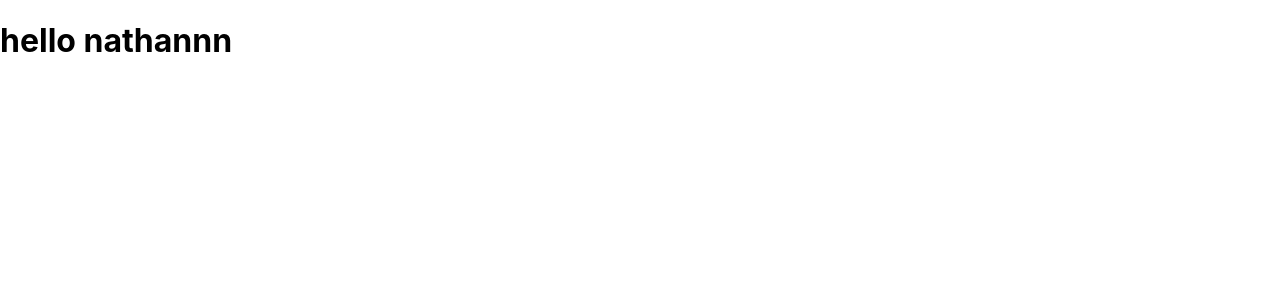
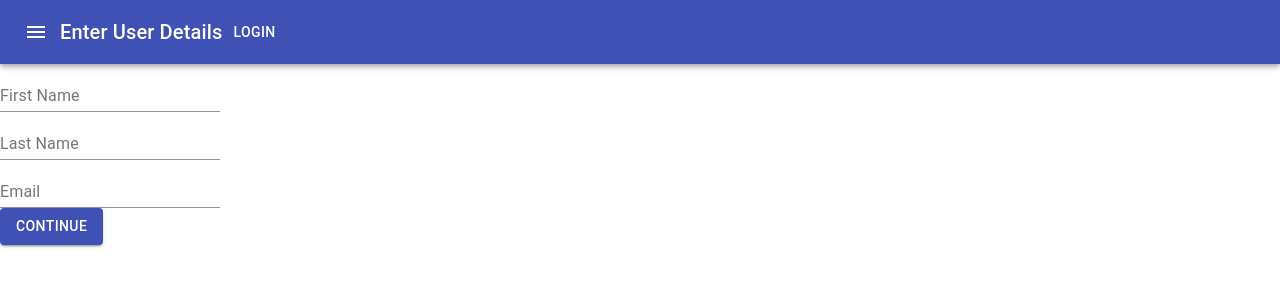
Before and after one commit to nathanjh-28/react-multi-step-form, a React (Create React App) app: page / in a window 1280 px wide. Shown: the top 300 px of the page. Built offline with nearby package versions, Linux system fonts and the light colour scheme.

Commit message:
user details and personal forms complete

```diff
--- a/package.json
+++ b/package.json
@@ -4,6 +4,7 @@
   "private": true,
   "dependencies": {
     "@material-ui/core": "^4.11.3",
+    "@material-ui/icons": "^4.11.2",
     "@testing-library/jest-dom": "^5.11.9",
     "@testing-library/react": "^11.2.5",
     "@testing-library/user-event": "^12.7.1",
--- a/src/components/FormPersonalDetails.js
+++ b/src/components/FormPersonalDetails.js
@@ -0,0 +1,96 @@
+import React, { Component } from 'react'
+import { MuiThemeProvider } from '@material-ui/core/styles';
+import AppBar from '@material-ui/core/AppBar';
+import TextField from '@material-ui/core/TextField';
+import Button from '@material-ui/core/Button';
+import Toolbar from '@material-ui/core/Toolbar'
+import IconButton from '@material-ui/core/IconButton'
+import MenuIcon from '@material-ui/icons/Menu'
+import Typography from '@material-ui/core/Typography'
+
+
+import { makeStyles, ThemeProvider, createMuiTheme } from '@material-ui/core/styles'
+
+const theme = createMuiTheme({
+    typography: {
+        h2: {
+            fontSize: 36,
+            marginBottom: 15,
+        }
+    }
+})
+
+export class FormUserPersonalDetails extends Component {
+
+    continue = e => {
+        e.preventDefault();
+        this.props.nextStep();
+    }
+    back = e => {
+        e.preventDefault();
+        this.props.prevStep();
+    }
+
+    render() {
+        const { values, handleChange } = this.props;
+        return (
+            <ThemeProvider theme={theme}>
+                <AppBar position="static">
+                    <Toolbar>
+                        <IconButton edge="start" color="inherit" aria-label="menu">
+                            <MenuIcon />
+                        </IconButton>
+                        <Typography variant="h6">
+                            Enter Personal Details
+                        </Typography>
+                        <Button color="inherit">Login</Button>
+                    </Toolbar>
+                </AppBar>
+                <TextField
+                    hinttext="Enter Your Occupation"
+                    label="Occupation"
+                    onChange={handleChange('occupation')}
+                    defaultValue={values.occupation}
+                />
+                <br />
+                <TextField
+                    hinttext="Enter Your City"
+                    label="City"
+                    onChange={handleChange('city')}
+                    defaultValue={values.city}
+                />
+                <br />
+                <TextField
+                    hinttext="Enter Your Bio"
+                    label="Bio"
+                    onChange={handleChange('bio')}
+                    defaultValue={values.bio}
+                />
+                <br />
+                <Button
+                    variant="contained"
+                    label="Previous"
+                    color='secondary'
+                    onClick={this.back}
+                >Previous</Button>
+                <Button
+                    variant="contained"
+                    label="Continue"
+                    color='primary'
+                    onClick={this.continue}
+                >Continue</Button>
+
+
+                {/* <TextField
+                        hinttext="Enter your first name"
+                        floatinglabeltext="First Name"
+                        onChange={handleChange('firstName')}
+
+                    /> */}
+
+            </ThemeProvider>
+        )
+    }
+}
+
+export default FormUserPersonalDetails
--- a/src/components/FormUserDetails.js
+++ b/src/components/FormUserDetails.js
@@ -1,11 +1,84 @@
 import React, { Component } from 'react'
+import { MuiThemeProvider } from '@material-ui/core/styles';
+import AppBar from '@material-ui/core/AppBar';
+import TextField from '@material-ui/core/TextField';
+import Button from '@material-ui/core/Button';
+import Toolbar from '@material-ui/core/Toolbar'
+import IconButton from '@material-ui/core/IconButton'
+import MenuIcon from '@material-ui/icons/Menu'
+import Typography from '@material-ui/core/Typography'
+
+
+import { makeStyles, ThemeProvider, createMuiTheme } from '@material-ui/core/styles'
+
+const theme = createMuiTheme({
+    typography: {
+        h2: {
+            fontSize: 36,
+            marginBottom: 15,
+        }
+    }
+})
 
 export class FormUserDetails extends Component {
+
+    continue = e => {
+        e.preventDefault();
+        this.props.nextStep();
+    }
+
     render() {
+        const { values, handleChange } = this.props;
         return (
-            <div>
-                <h1>hello nathannn</h1>
-            </div>
+            <ThemeProvider theme={theme}>
+                <AppBar position="static">
+                    <Toolbar>
+                        <IconButton edge="start" color="inherit" aria-label="menu">
+                            <MenuIcon />
+                        </IconButton>
+                        <Typography variant="h6">
+                            Enter User Details
+                        </Typography>
+                        <Button color="inherit">Login</Button>
+                    </Toolbar>
+                </AppBar>
+                <TextField
+                    hinttext="Enter Your First Name"
+                    label="First Name"
+                    onChange={handleChange('firstName')}
+                    defaultValue={values.firstName}
+                />
+                <br />
+                <TextField
+                    hinttext="Enter Your Last Name"
+                    label="Last Name"
+                    onChange={handleChange('lastName')}
+                    defaultValue={values.lastName}
+                />
+                <br />
+                <TextField
+                    hinttext="Enter Your Email"
+                    label="Email"
+                    onChange={handleChange('email')}
+                    defaultValue={values.email}
+                />
+                <br />
+                <Button
+                    variant="contained"
+                    label="Continue"
+                    color='primary'
+                    onClick={this.continue}
+                >Continue</Button>
+
+
+                {/* <TextField
+                        hinttext="Enter your first name"
+                        floatinglabeltext="First Name"
+                        onChange={handleChange('firstName')}
+
+                    /> */}
+
+            </ThemeProvider>
         )
     }
 }
--- a/src/components/UserForm.js
+++ b/src/components/UserForm.js
@@ -1,5 +1,6 @@
 import React, { Component } from 'react'
 import FormUserDetails from './FormUserDetails'
+import FormPersonalDetails from './FormPersonalDetails'
 
 export class UserForm extends Component {
 
@@ -50,7 +51,12 @@ export class UserForm extends Component {
                 )
             case 2:
                 return (
-                    <h1>Form Personal Details</h1>
+                    <FormPersonalDetails
+                        nextStep={this.nextStep}
+                        prevStep={this.prevStep}
+                        handleChange={this.handleChange}
+                        values={values}
+                    />
                 )
             case 3:
                 return (
```
Also changed, not shown: 1 other file (tests, documents, lock files or other folders).
